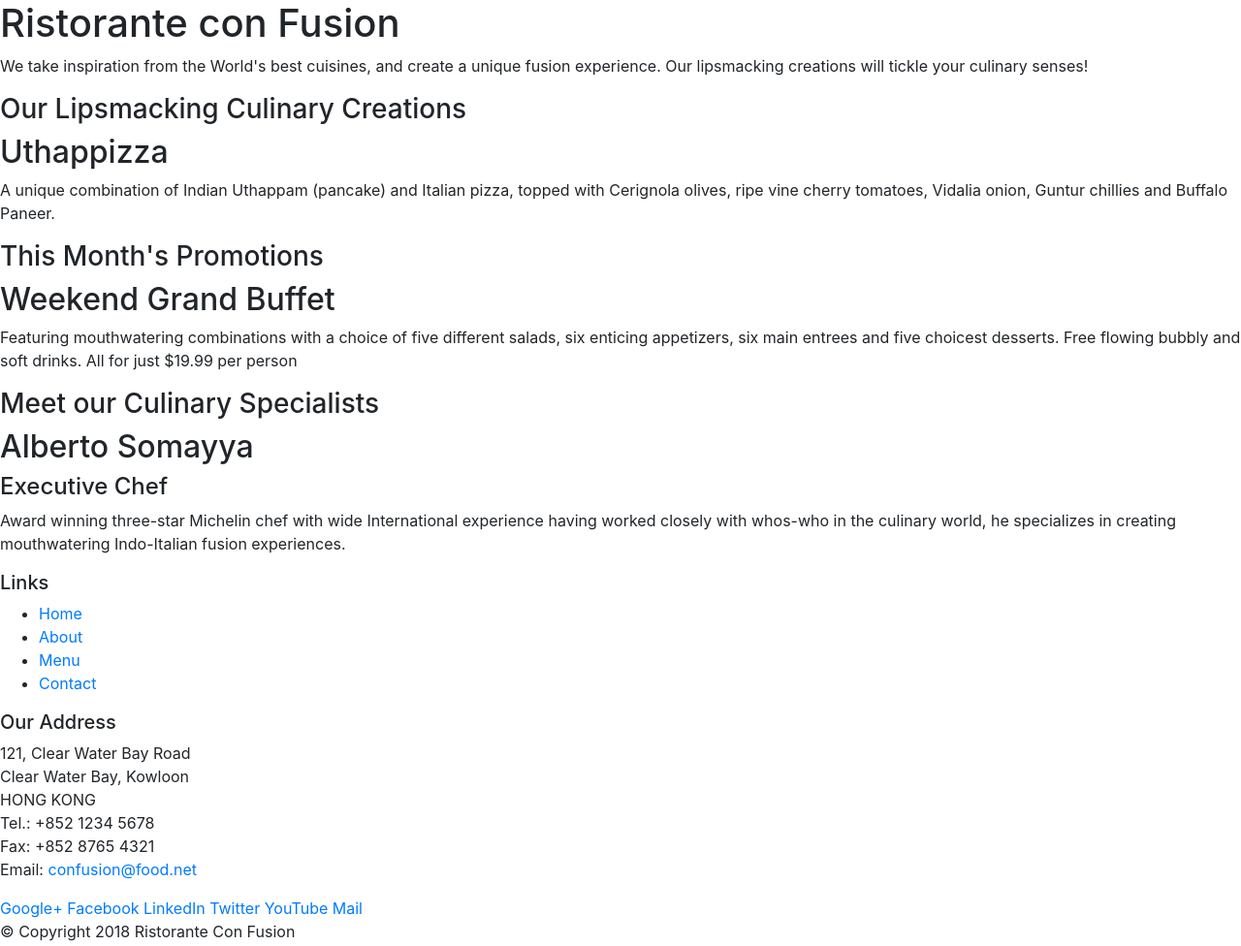
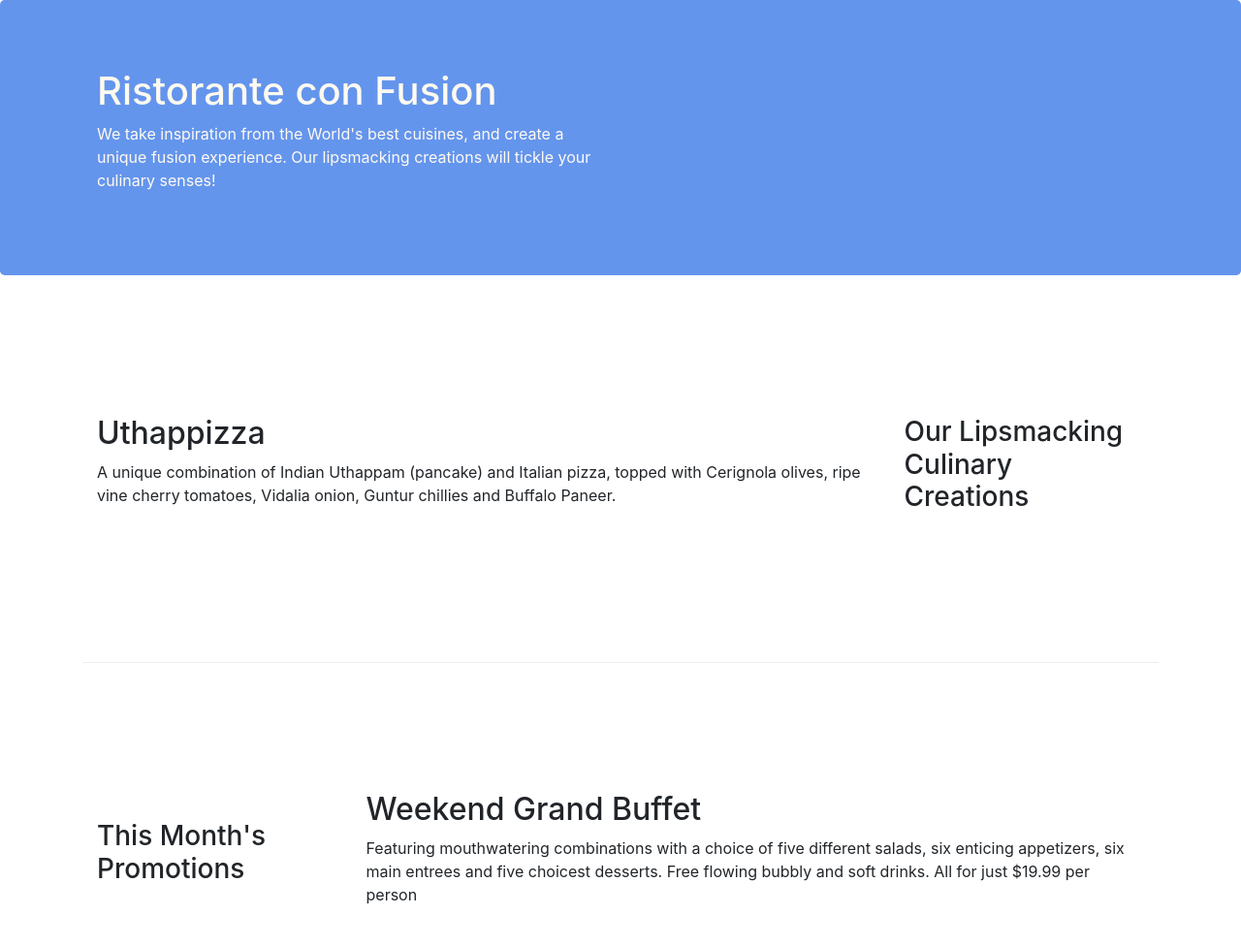
Before and after one commit to preetirana2410/Bootstrap4, a website: page index.html in a window 1280 px wide. Shown: the top 976 px of the page at 97% size. Drawn offline with nearby package versions, Linux system fonts and the light colour scheme.

Commit message:
Assignment 1

```diff
--- /dev/null
+++ b/css/styles.css
@@ -0,0 +1,27 @@
+.row-header{
+margin: 0px auto;
+padding: 0px;
+}
+.row-content{
+margin:0px;
+padding: 50px 0px 50px 0px;
+border-bottom: 1px ridge;
+min-height: 400px;
+}
+.footer{
+background-color: blanchedalmond;
+margin:0px;
+padding: 20px 0px 20px 0px;
+}
+.jumbotron {
+    padding:70px 30px 70px 30px;
+    margin:0px auto;
+    background:cornflowerblue ;
+    color:floralwhite;
+}
+
+address{
+    font-size:80%;
+    margin:0px;
+    color:#0f0f0f;
+}
--- a/index.html
+++ b/index.html
@@ -9,51 +9,52 @@
 
      <!-- Bootstrap CSS -->
      <link rel="stylesheet" href="node_modules/bootstrap/dist/css/bootstrap.min.css">
+     <link rel="stylesheet" href="css/styles.css"   >
     <title>Ristorante Con Fusion</title>
 </head>
 
 <body>
 
-    <header>
-        <div>
-            <div>
-                <div>
+    <header class="jumbotron">
+        <div class ="container">
+            <div class="row row-header">
+                <div class ="col-12 col-sm-6">
                     <h1>Ristorante con Fusion</h1>
                     <p>We take inspiration from the World's best cuisines, and create a unique fusion experience. Our lipsmacking creations will tickle your culinary senses!</p>
                 </div>
-                <div>
+                <div class="col-12 col-sm">
                 </div>
             </div>
         </div>
     </header>
 
-    <div>
-        <div>
-            <div>
+    <div class ="container">
+        <div class ="row row-content align-items-center">
+            <div class="col-12 order-sm-last col-sm-4 col-md-3">
                 <h3>Our Lipsmacking Culinary Creations</h3>
             </div>
-            <div>
+            <div class="col order-sm-first col-sm  col-md">
                 <h2>Uthappizza</h2>
                 <p>A unique combination of Indian Uthappam (pancake) and Italian pizza, topped with Cerignola olives, ripe vine cherry tomatoes, Vidalia onion, Guntur chillies and Buffalo Paneer.</p>
             </div>
         </div>
 
 
-        <div>
-            <div>
+        <div class ="row row-content align-items-center">
+            <div class="col-12 col-sm-4 col-md-3">
                 <h3>This Month's Promotions</h3>
             </div>
-            <div>
+            <div class="col col-sm col-md">
                 <h2>Weekend Grand Buffet</h2>
                 <p>Featuring mouthwatering combinations with a choice of five different salads, six enticing appetizers, six main entrees and five choicest desserts. Free flowing bubbly and soft drinks. All for just $19.99 per person </p>
             </div>
         </div>
 
-        <div>
-            <div>
+        <div class ="row row-content align-items-center">
+            <div class="col-12 order-sm-last col-sm-4 col-md-3">
                 <h3>Meet our Culinary Specialists</h3>
             </div>
-            <div>
+            <div class="col order-sm-first col-sm col-md">
                 <h2>Alberto Somayya</h2>
                 <h4>Executive Chef</h4>
                 <p>Award winning three-star Michelin chef with wide International experience having worked closely with whos-who in the culinary world, he specializes in creating mouthwatering Indo-Italian fusion experiences. </p>
@@ -62,18 +63,18 @@
     </div>
 
     <footer>
-        <div>
-            <div>
-                <div>
+        <div class="container">
+            <div class="row footer justify-content-center">
+                <div class="col-4 col-sm-2 offset-1">
                     <h5>Links</h5>
-                    <ul>
+                    <ul class="list-unstyled">
                         <li><a href="#">Home</a></li>
                         <li><a href="#">About</a></li>
                         <li><a href="#">Menu</a></li>
                         <li><a href="#">Contact</a></li>
                     </ul>
                 </div>
-                <div>
+                <div class ="col-7 col-sm-5 address ">
                     <h5>Our Address</h5>
                     <address>
 		              121, Clear Water Bay Road<br>
@@ -84,8 +85,8 @@
 		              Email: <a href="mailto:confusion@food.net">confusion@food.net</a>
 		           </address>
                 </div>
-                <div>
-                    <div>
+                <div class="col-12 col-sm-4 align-self-center">
+                    <div class="text-center">
                         <a href="http://google.com/+">Google+</a>
                         <a href="http://www.facebook.com/profile.php?id=">Facebook</a>
                         <a href="http://www.linkedin.com/in/">LinkedIn</a>
@@ -95,8 +96,8 @@
                     </div>
                 </div>
            </div>
-           <div>
-                <div>
+           <div class="row">
+                <div class="col-auto">
                     <p>© Copyright 2018 Ristorante Con Fusion</p>
                 </div>
            </div>
```
Also changed, not shown: aboutus.html (added, +114 -0 lines).
